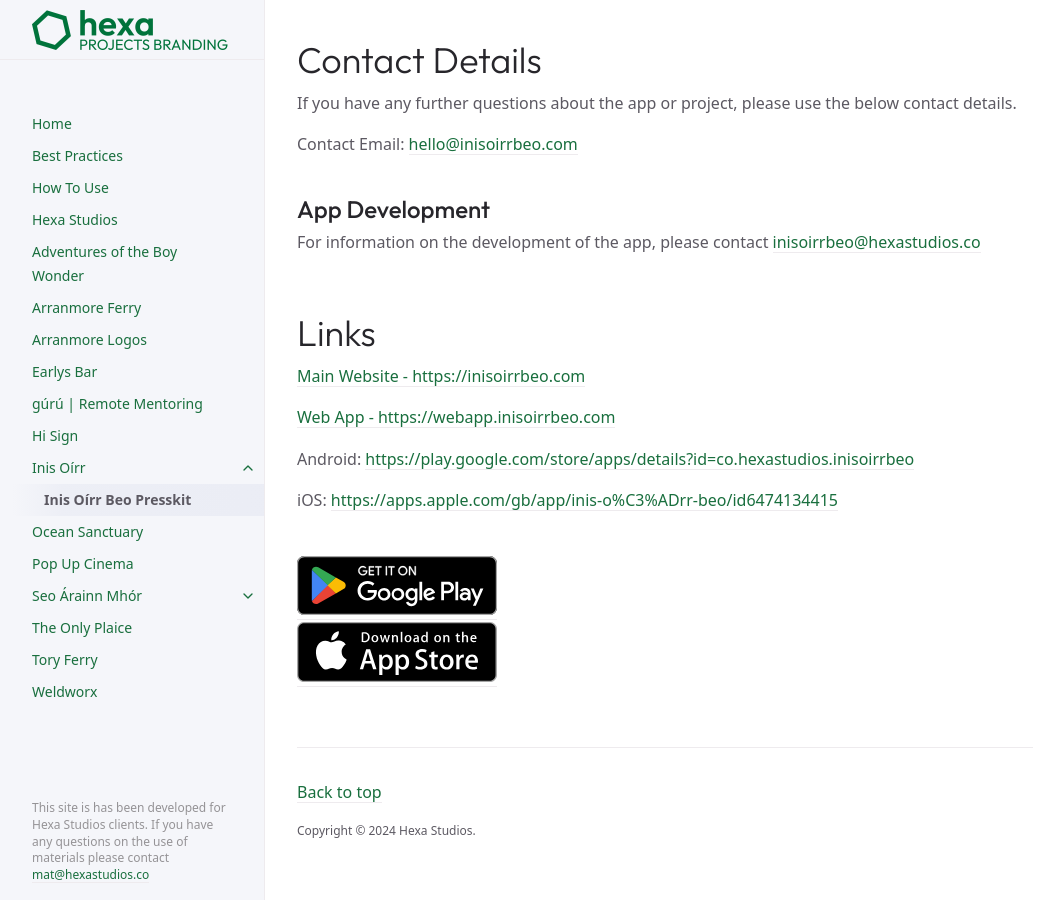
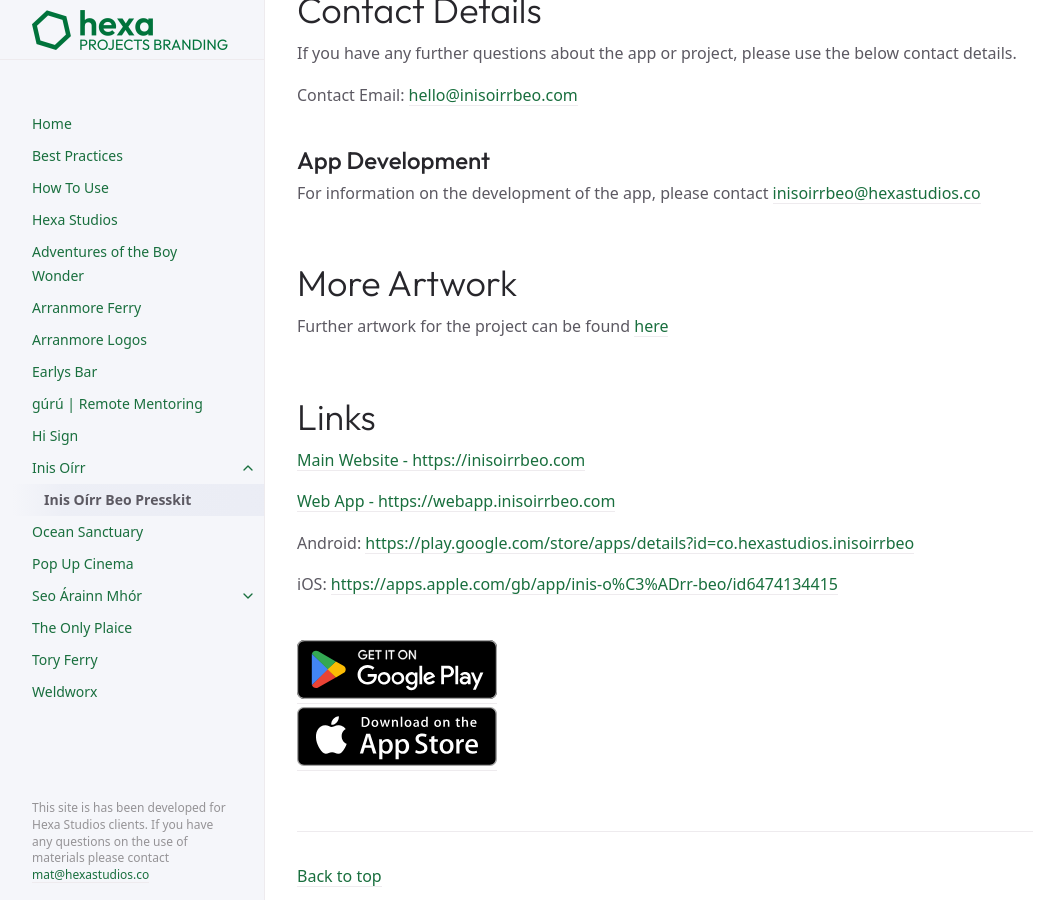
Before and after one commit to Hexa-Studios/projects-branding, a Jekyll site: the page built from docs/inis-oirr/presskit.md, in a window 1280 px wide and 900 px high, scrolled down 7686 px. Shown: the whole window, without its empty margins (107-1171 px from the left). Built offline with Jekyll 4.4.1, drawn with Linux system fonts in a browser that asks for light colours; some web fonts are replaced; some of the changed text lies outside the part shown.

Commit message:
Updated presskit and fixed dead link on home page

```diff
--- a/docs/inis-oirr/presskit.md
+++ b/docs/inis-oirr/presskit.md
@@ -112,7 +112,7 @@
 {% endif %}
 {% endfor %}
 
-### Logo Promo Images
+<!-- ### Logo Promo Images
 
 {% assign sorted = site.static_files %}
 {% for image in sorted %}
@@ -121,7 +121,7 @@
 
 [Download]({{ site.baseurl }}{{ image.path }}){: .btn .btn-blue }
 {% endif %}
-{% endfor %}
+{% endfor %} -->
 
 ### Website Promo Images
 
@@ -186,6 +186,10 @@
 
 For information on the development of the app, please contact [inisoirrbeo@hexastudios.co](mailto:inisoirrbeo@hexastudios.co)
 
+# More Artwork
+
+Further artwork for the project can be found [here](../)
+
 # Links
 
 [Main Website - https://inisoirrbeo.com](https://inisoirrbeo.com)
```
Also changed, not shown: index.md (+1 -1 lines).
